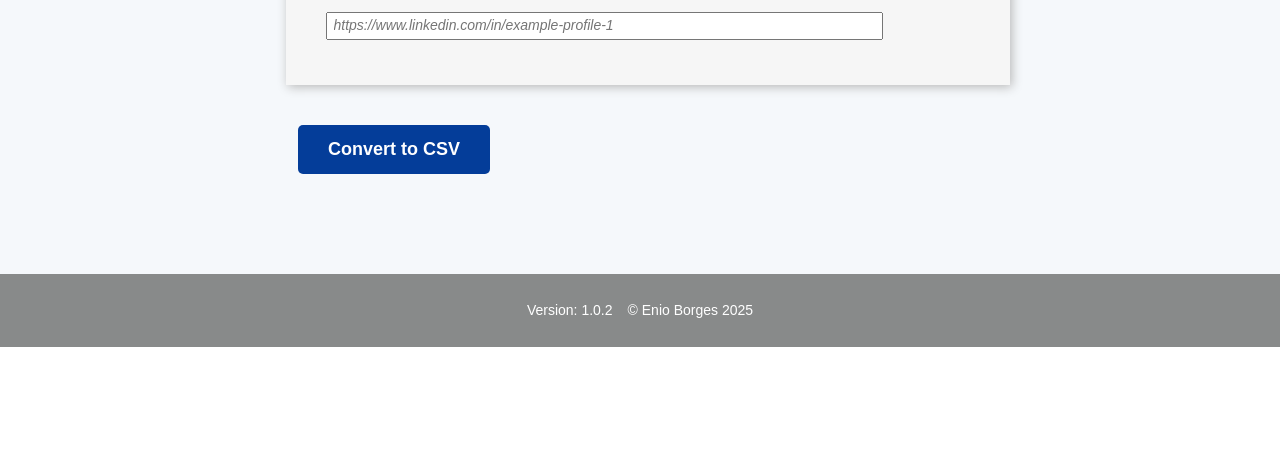
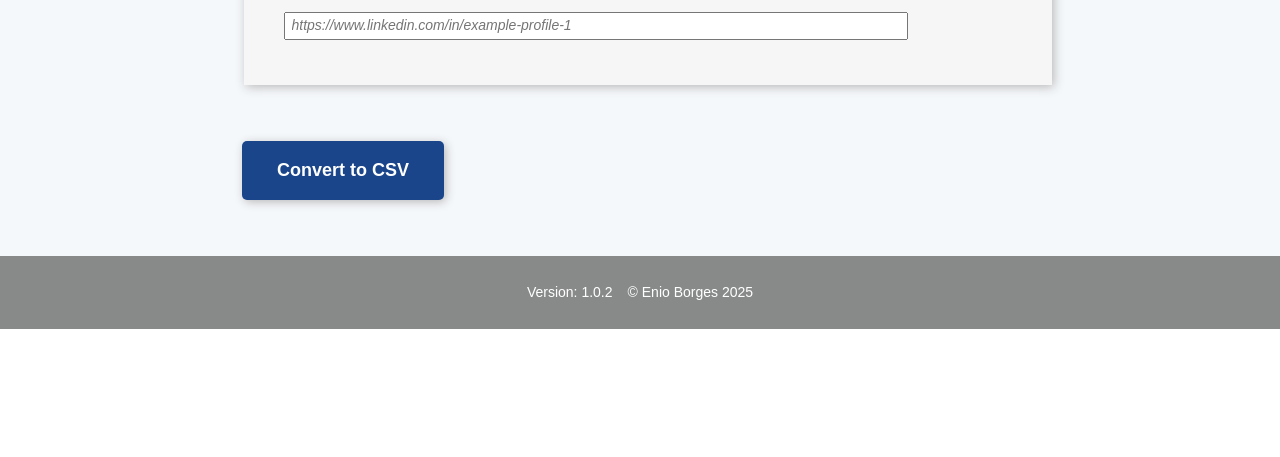
Before and after one commit to borgesenioc/ethical-linkedin-profile-extractor, a website: page public/index.html in a window 1280 px wide. Shown: the part 343-800 px from the top of the page. Drawn offline with Linux system fonts and the light colour scheme; files whose address does not match are found by name.

Commit message:
Align Convert to CSV button wiht the left side of the Hero box:

```diff
--- a/public/css/blocks/actions.css
+++ b/public/css/blocks/actions.css
@@ -1,18 +1,21 @@
 .actions {
   display: flex;
   justify-content: flex-start;
-  margin-top: 30px;
+  margin: 60px 0 40px 0px;
   width: 60%;
+  height: auto;
   padding: 0;
 }
 
 .actions__convert-button {
-  padding: 15px 30px;
+  margin: -14px;
+  padding: 20px 35px;
   font-size: 18px;
   line-height: 1.08;
-  font-weight: 700;
+  font-weight: 600;
   color: white;
-  background-color: #043d99; /* Adjusted button color */
+  background-color: #1a458b;
+  box-shadow: 2px 2px 10px rgb(184, 184, 184);
   border: none;
   border-radius: 5px;
   cursor: pointer;
--- a/public/css/blocks/content.css
+++ b/public/css/blocks/content.css
@@ -1,8 +1,8 @@
 .content {
-  padding: 70px;
+  padding: 70px 0 0 0;
   max-width: 100%;
   height: auto;
-  margin: auto;
+  margin: 0;
   display: flex;
   flex-direction: column;
   align-items: center;
```
